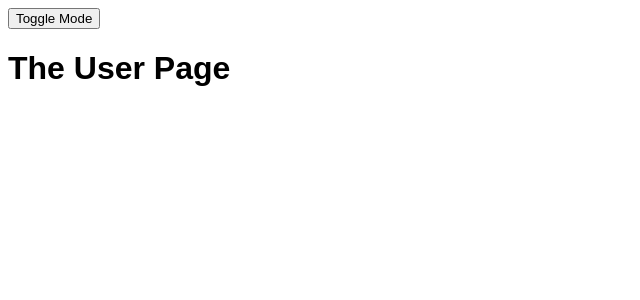
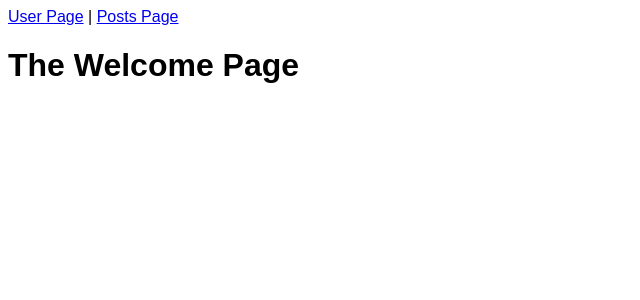
Before and after one commit to MarkoTON/Max-React.github.io, a React (Create React App) app: page / in a window 1280 px wide. Shown: the top 300 px of the page, without its empty margins (0-640 px from the left). Built offline with nearby package versions, Linux system fonts and the light colour scheme.

Commit message:
routing react suspense start

```diff
--- a/src/App.js
+++ b/src/App.js
@@ -1,50 +1,24 @@
-import React, { Component, Suspense } from 'react';
+import React, { Component } from 'react';
 import { BrowserRouter, Route, NavLink } from 'react-router-dom';
 
+import Posts from './containers/Posts';
 import User from './containers/User';
 import Welcome from './containers/Welcome';
 
-const Posts = React.lazy(() => import('./containers/Posts'));
-
 class App extends Component {
-  state = { showPosts: false };
-
-  modeHandler = () => {
-    this.setState(prevState => {
-      return { showPosts: !prevState.showPosts };
-    });
-  };
-
   render() {
     return (
-      <React.Fragment>
-        <button onClick={this.modeHandler}>Toggle Mode</button>
-        {this.state.showPosts ? (
-          <Suspense fallback={<div>Loading...</div>}>
-            <Posts />
-          </Suspense>
-        ) : (
-          <User />
-        )}
-      </React.Fragment>
-      // <BrowserRouter>
-      //   <React.Fragment>
-      //     <nav>
-      //       <NavLink to="/user">User Page</NavLink> |&nbsp;
-      //       <NavLink to="/posts">Posts Page</NavLink>
-      //     </nav>
-      //     <Route path="/" component={Welcome} exact />
-      //     <Route path="/user" component={User} />
-      //     <Route
-      //       path="/posts"
-      //       render={() => (
-      //         <Suspense fallback={<div>Loading...</div>}>
-      //           <Posts />
-      //         </Suspense>
-      //       )}
-      //     />
-      //   </React.Fragment>
-      // </BrowserRouter>
+      <BrowserRouter>
+        <React.Fragment>
+          <nav>
+            <NavLink to="/user">User Page</NavLink> |&nbsp;
+            <NavLink to="/posts">Posts Page</NavLink>
+          </nav>
+          <Route path="/" component={Welcome} exact />
+          <Route path="/user" component={User} />
+          <Route path="/posts" component={Posts} />
+        </React.Fragment>
+      </BrowserRouter>
     );
   }
 }
```
